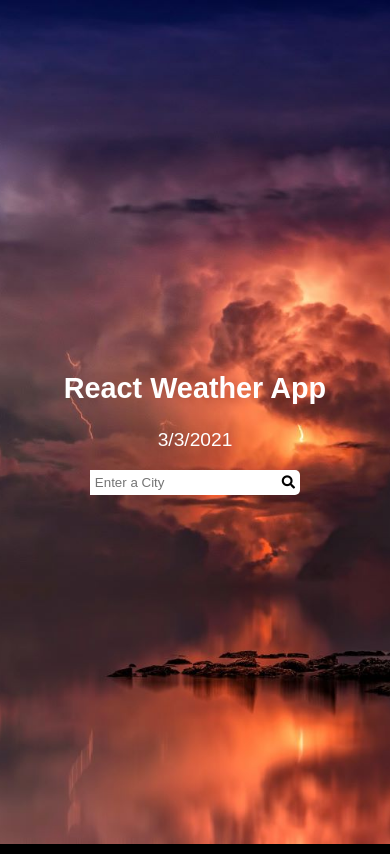
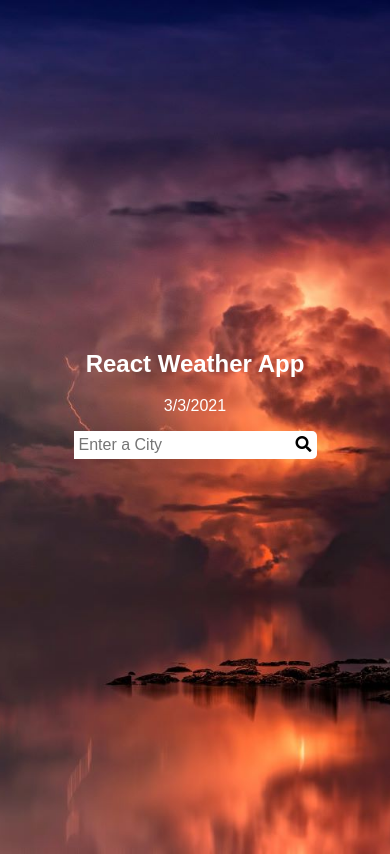
Before and after one commit to jaychapman/react-weather-app, a React (Create React App) app in the folder client/: page / in a window 390 px wide. Built offline with nearby package versions, Linux system fonts and the light colour scheme.

Commit message:
adjust mobile layout

```diff
--- a/client/src/GetWeather.js
+++ b/client/src/GetWeather.js
@@ -166,6 +166,7 @@ const GetWeather = (props) => {
                     />
                 </div>
             </div>
+            <div className="spacer"></div>
         </div>
     )
 }
--- a/client/src/index.css
+++ b/client/src/index.css
@@ -3,14 +3,20 @@ body {
   padding: 0;
   font-family: Arial, Helvetica, sans-serif;
   font-weight: 400;
-  font-size: larger;
+  font-size: 16px;
   text-align: center;
   background-color: black;
   height: 100vh;
   color: white;
 }
 
+input,
+select {
+  font-size: 100%;
+}
+
 .container {
+  padding-top: 10px;
   display: grid;
   justify-content: center;
   align-content: center;
@@ -128,9 +134,14 @@ body {
 }
 
 #weatherBtn {
+  font-size: 100%;
   background-color: white;
   border-radius: 0px 5px 5px 0px;
   border: none;
   cursor: pointer;
   padding: 5px;
 }
+
+.spacer {
+  height: 75px;
+}
```
